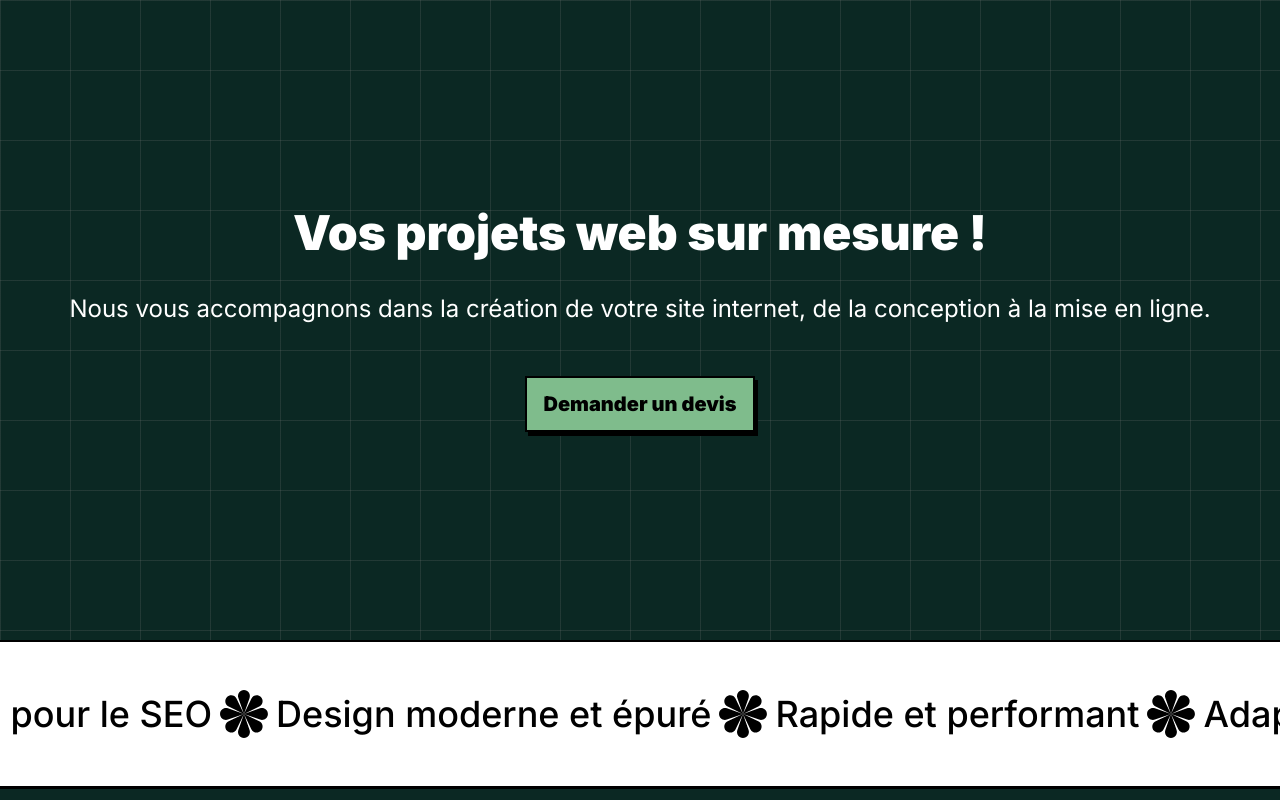
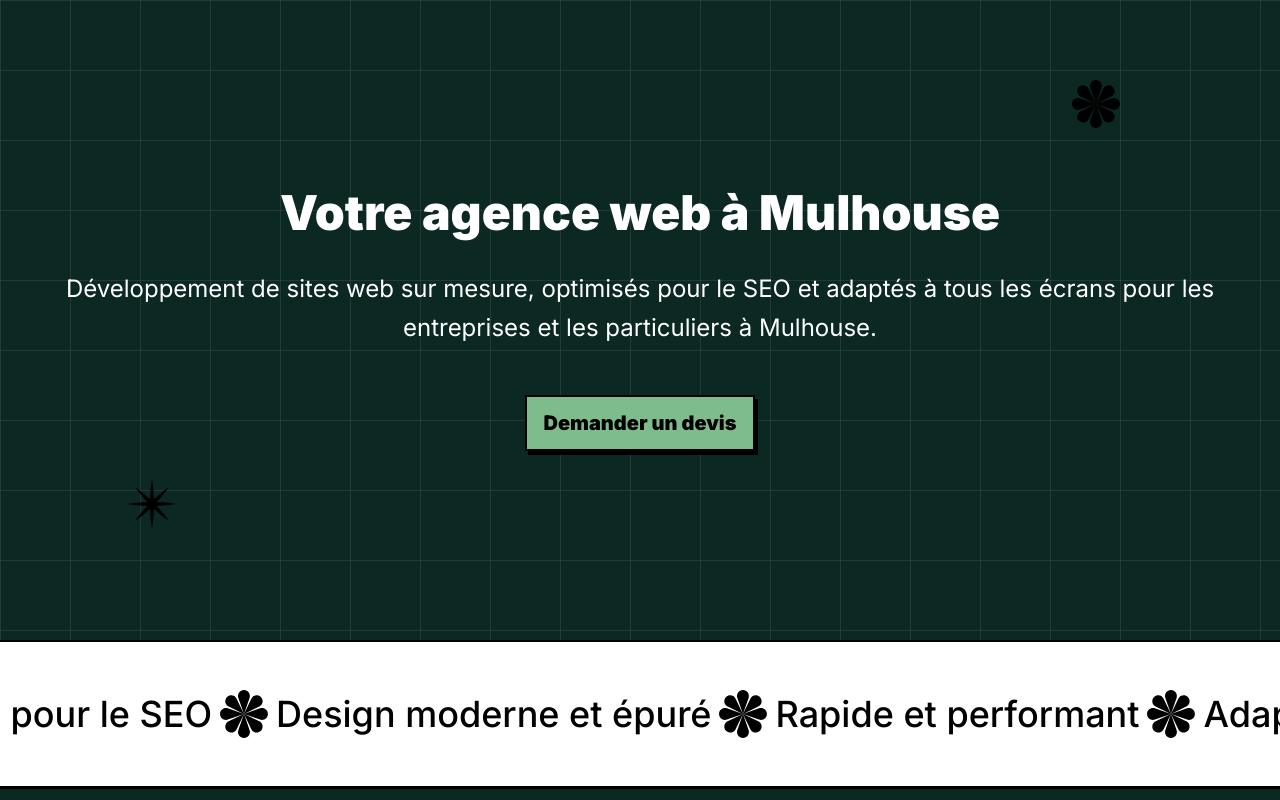
Before and after one commit to Moumouuu/personal-website, a Next.js app: page / in a window 1280 px wide. Shown: the top 800 px of the page. Built offline with nearby package versions, Linux system fonts and the light colour scheme.

Commit message:
feat(): add star on hero baner

```diff
--- a/src/components/pages/home/Header.tsx
+++ b/src/components/pages/home/Header.tsx
@@ -1,20 +1,28 @@
 import Button from "@/components/ui/Button";
+import { Star2, Star3 } from "./Features";
 
 export default function Header() {
   return (
-    <header className="bg-darkBg inset-0 flex min-h-[80dvh] w-full flex-col items-center justify-center bg-[linear-gradient(to_right,#80808033_1px,transparent_1px),linear-gradient(to_bottom,#80808033_1px,transparent_1px)] bg-[size:70px_70px] text-white">
+    <header className="relative bg-darkBg inset-0 flex min-h-[80dvh] w-full flex-col items-center justify-center bg-[linear-gradient(to_right,#80808033_1px,transparent_1px),linear-gradient(to_bottom,#80808033_1px,transparent_1px)] bg-[size:70px_70px] text-white">
       <div className="mx-auto w-container max-w-full px-5 py-[110px] flex flex-col items-center text-center lg:py-[150px]">
         <h1 className="text-3xl font-heading md:text-4xl lg:text-5xl">
-          Vos projets web sur mesure !
+          Votre agence web à Mulhouse
         </h1>
         <p className="my-12 mt-8 text-lg font-normal leading-relaxed md:text-xl lg:text-2xl lg:leading-relaxed">
-          Nous vous accompagnons dans la création de votre site internet, de la
-          conception à la mise en ligne.
+          Développement de sites web sur mesure, optimisés pour le SEO et
+          adaptés à tous les écrans pour les entreprises et les particuliers à
+          Mulhouse.
         </p>
         <Button className="h-12 text-base font-heading md:text-lg lg:h-14 lg:text-xl">
           Demander un devis
         </Button>
       </div>
+      <div className="absolute bottom-20 left-32 w-20 h-20 ">
+        <Star3 />
+      </div>
+      <div className="absolute top-20 right-32 w-20 h-20 ">
+        <Star2 />
+      </div>
     </header>
   );
 }
```
Also changed, not shown: src/components/pages/home/Features.tsx (+6 -6 lines).
